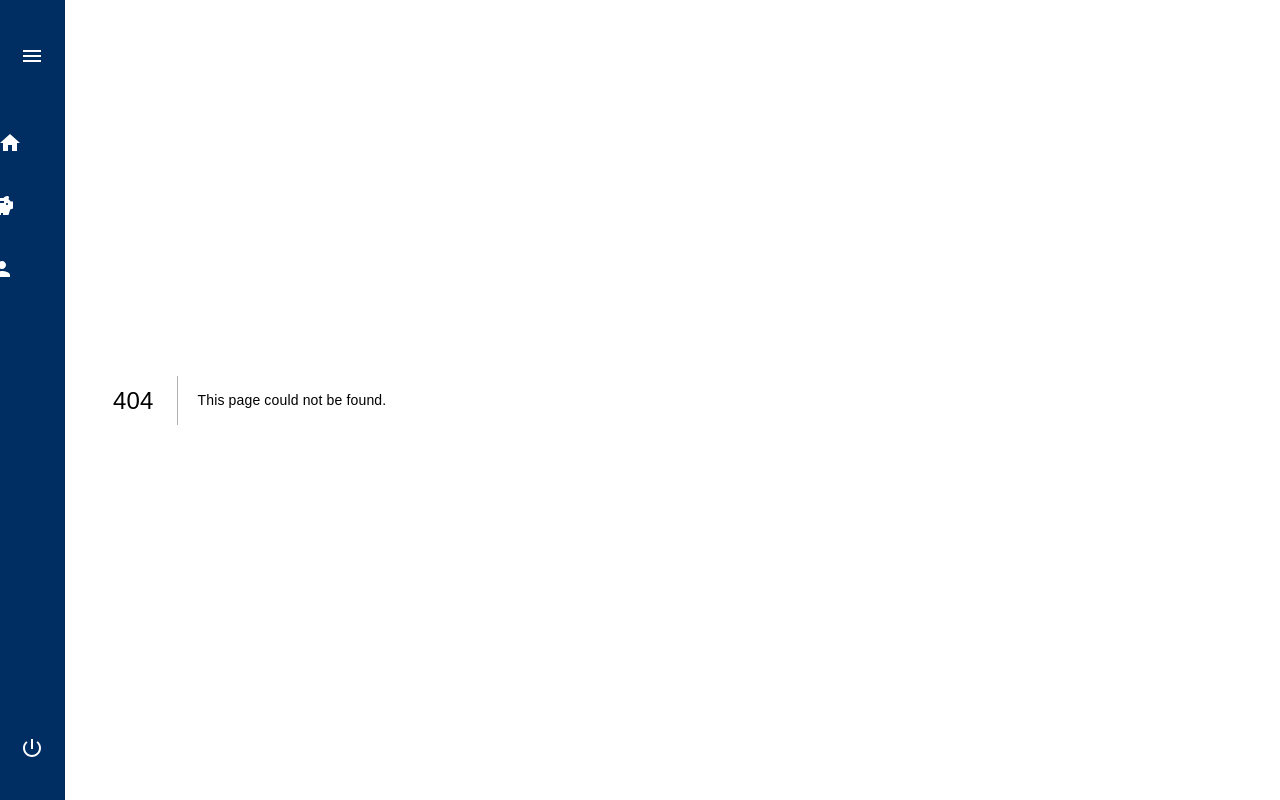
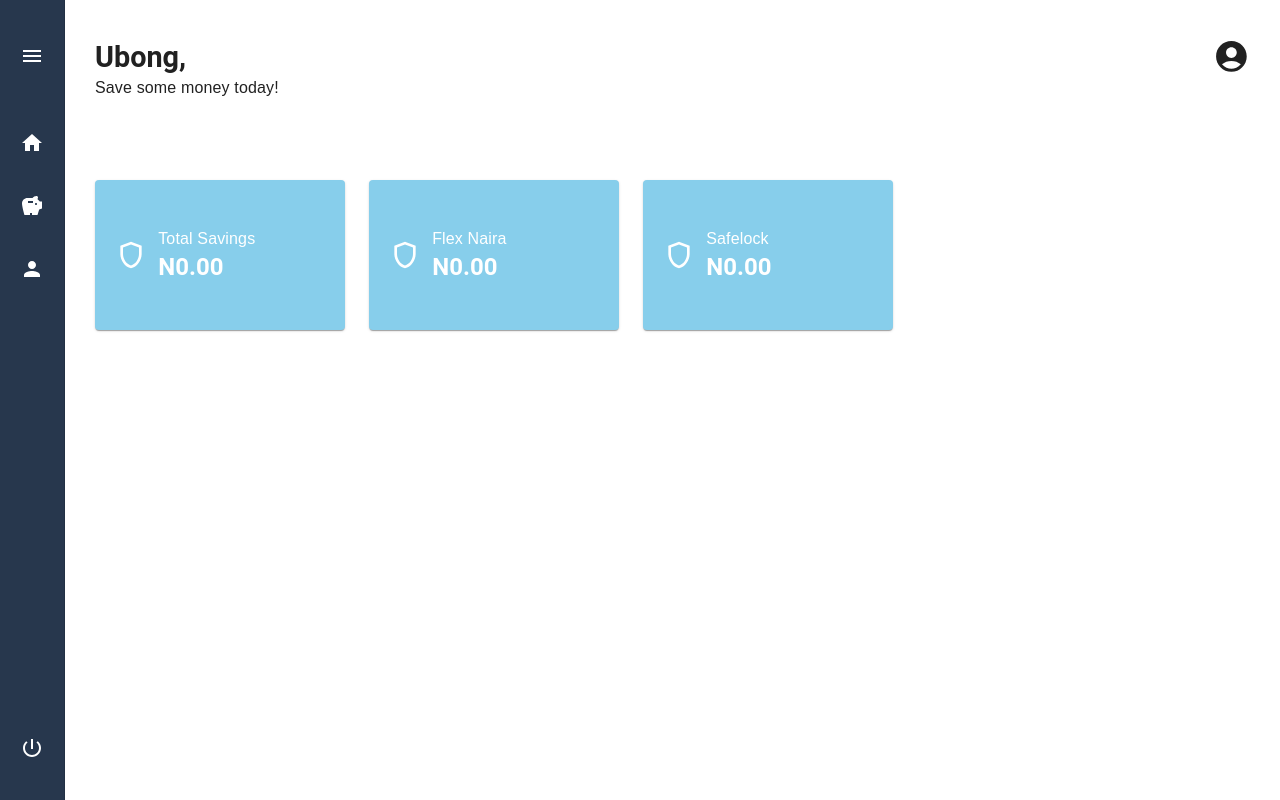
Before and after one commit to Ubongg/piggy-clone, a Next.js app: page /flex in a window 1280 px wide. Before the commit this address had no page. Built offline with nearby package versions, Linux system fonts and the light colour scheme.

Commit message:
fixed issues

```diff
--- /dev/null
+++ b/src/app/flex/page.jsx
@@ -0,0 +1,103 @@
+import { Box, Card, Container, Stack, Typography } from "@mui/material";
+import AccountCircleIcon from "@mui/icons-material/AccountCircle";
+import ShieldOutlinedIcon from "@mui/icons-material/ShieldOutlined";
+import Link from "next/link";
+
+const Home = () => {
+  return (
+    <Box
+      sx={{
+        padding: "38px 30px",
+        flexGrow: 1,
+        maxWidth: "100%",
+      }}
+    >
+      <Box
+        sx={{
+          display: "flex",
+          justifyContent: "space-between",
+        }}
+      >
+        <Box>
+          <Typography variant="h5" fontWeight={600} fontSize="1.8rem">
+            Ubong,
+          </Typography>
+          <Typography variant="p">Save some money today!</Typography>
+        </Box>
+        <AccountCircleIcon style={{ fontSize: "2.3rem", cursor: "pointer" }} />
+      </Box>
+      <Stack direction="row" spacing={3} my={10}>
+        <Link href="/savings">
+          <Card
+            sx={{
+              display: "flex",
+              pl: "20px",
+              alignItems: "center",
+              width: "250px",
+              height: "150px",
+              gap: "0.7rem",
+              background: "skyblue",
+              color: "white",
+              cursor: "pointer",
+            }}
+          >
+            <ShieldOutlinedIcon style={{ fontSize: "2rem" }} />
+            <Box>
+              <Typography variant="p">Total Savings</Typography>
+              <Typography variant="h5" sx={{ fontWeight: 600 }}>
+                N0.00
+              </Typography>
+            </Box>
+          </Card>
+        </Link>
+        <Link href="/flex">
+          <Card
+            sx={{
+              display: "flex",
+              pl: "20px",
+              alignItems: "center",
+              width: "250px",
+              height: "150px",
+              gap: "0.7rem",
+              background: "skyblue",
+              color: "white",
+              cursor: "pointer",
+            }}
+          >
+            <ShieldOutlinedIcon style={{ fontSize: "2rem" }} />
+            <Box>
+              <Typography variant="p">Flex Naira</Typography>
+              <Typography variant="h5" sx={{ fontWeight: 600 }}>
+                N0.00
+              </Typography>
+            </Box>
+          </Card>
+        </Link>
+        <Link href="/safelock">
+          <Card
+            sx={{
+              display: "flex",
+              pl: "20px",
+              alignItems: "center",
+              width: "250px",
+              height: "150px",
+              gap: "0.7rem",
+              background: "skyblue",
+              color: "white",
+              cursor: "pointer",
+            }}
+          >
+            <ShieldOutlinedIcon style={{ fontSize: "2rem" }} />
+            <Box>
+              <Typography variant="p">Safelock</Typography>
+              <Typography variant="h5" sx={{ fontWeight: 600 }}>
+                N0.00
+              </Typography>
+            </Box>
+          </Card>
+        </Link>
+      </Stack>
+    </Box>
+  );
+};
+export default Home;
--- a/src/app/globals.css
+++ b/src/app/globals.css
@@ -11,7 +11,7 @@ body {
 }
 .container {
   display: flex;
-  gap: 3rem;
+  /* gap: 3rem; */
 }
 a {
   text-decoration: none;
--- a/src/app/layout.js
+++ b/src/app/layout.js
@@ -1,6 +1,6 @@
 import "./globals.css";
 import { Inter } from "next/font/google";
-import { ThemeProvider } from "@mui/material";
+import { Box, ThemeProvider } from "@mui/material";
 import { theme } from "@/components/theme/theme";
 import Sidebar from "@/components/sidebar/Sidebar";
 
@@ -16,10 +16,10 @@ export default function RootLayout({ children }) {
     <html lang="en">
       <body className={inter.className}>
         <ThemeProvider theme={theme}>
-          <div className="container">
+          <Box sx={{ display: "flex" }}>
             <Sidebar />
             {children}
-          </div>
+          </Box>
         </ThemeProvider>
       </body>
     </html>
--- a/src/components/flex/Flex.jsx
+++ /dev/null
@@ -1,4 +0,0 @@
-const Flex = () => {
-  return <div>Flex</div>;
-};
-export default Flex;
--- a/src/components/sidebar/Sidebar.jsx
+++ b/src/components/sidebar/Sidebar.jsx
@@ -6,7 +6,6 @@ import Box from "@mui/material/Box";
 import MuiDrawer from "@mui/material/Drawer";
 import List from "@mui/material/List";
 import CssBaseline from "@mui/material/CssBaseline";
-import Typography from "@mui/material/Typography";
 import ListItem from "@mui/material/ListItem";
 import ListItemButton from "@mui/material/ListItemButton";
 import ListItemIcon from "@mui/material/ListItemIcon";
@@ -27,7 +26,7 @@ const openedMixin = (theme) => ({
     duration: theme.transitions.duration.enteringScreen,
   }),
   overflowX: "hidden",
-  background: "#011F5B",
+  background: "#213555",
 });
 
 const closedMixin = (theme) => ({
@@ -40,7 +39,7 @@ const closedMixin = (theme) => ({
   [theme.breakpoints.up("sm")]: {
     width: `calc(${theme.spacing(8)} + 1px)`,
   },
-  background: "#002D62",
+  background: "#27374D",
 });
 
 const Drawer = styled(MuiDrawer, {
@@ -49,6 +48,7 @@ const Drawer = styled(MuiDrawer, {
   width: drawerWidth,
   flexShrink: 0,
   whiteSpace: "nowrap",
+  boxSizing: "border-box",
 
   ...(open && {
     ...openedMixin(theme),
@@ -65,7 +65,13 @@ export default function Sidebar() {
   const [open, setOpen] = React.useState(false);
 
   return (
-    <Box sx={{ display: "flex" }}>
+    <Box
+      sx={{
+        [theme.breakpoints.down("md")]: {
+          display: "none",
+        },
+      }}
+    >
       <CssBaseline />
       <Drawer variant="permanent" open={open}>
         <List sx={{ margin: "20px 0" }}>
@@ -94,7 +100,6 @@ export default function Sidebar() {
                   sx={{
                     opacity: open ? 1 : 0,
                     color: "white",
-                    fontWeight: 700,
                   }}
                   primaryTypographyProps={{
                     fontSize: "1.3rem",
@@ -115,7 +120,7 @@ export default function Sidebar() {
               <ListItemButton
                 sx={{
                   minHeight: 48,
-                  justifyContent: open ? "initial" : "center",
+                  justifyContent: "initial",
                   px: 2.5,
                 }}
               >
```
Also changed, not shown: src/app/page.js (+33 -28 lines), src/components/tabs/Tabs.jsx (added, +33 -0 lines), src/app/safelock/page.jsx (renamed from src/components/safelock/Safelock.jsx).
